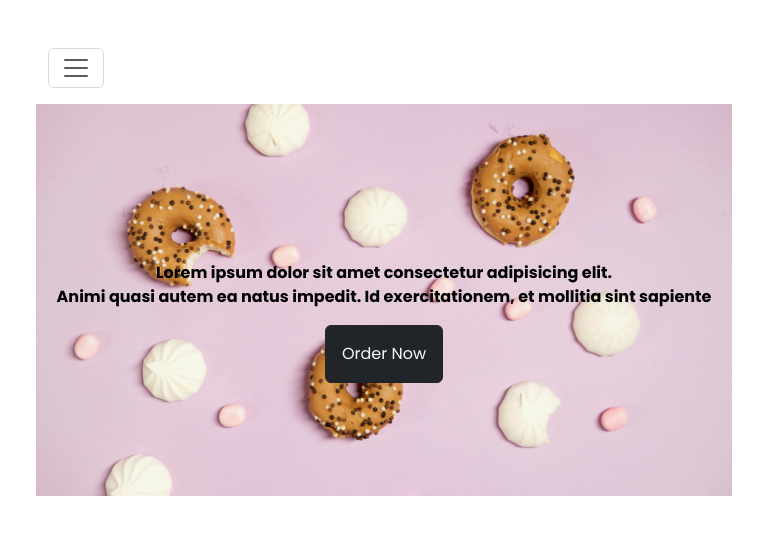
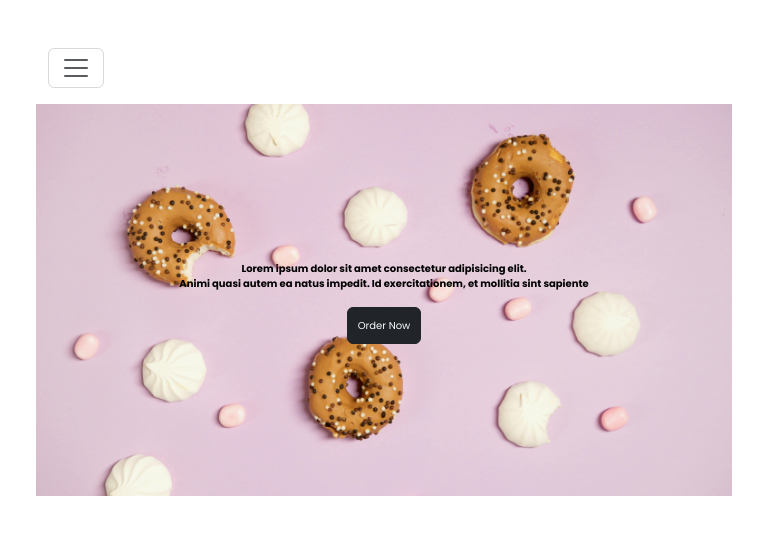
Before and after one commit to krishna35911/Donut, a plain HTML site: page index.html in a window 768 px wide. Shown: the top 538 px of the page. Drawn offline with nearby package versions, Linux system fonts and the light colour scheme.

```diff
--- a/index.html
+++ b/index.html
@@ -49,7 +49,7 @@
             <img src="./images/pexels-artempodrez-6823748.jpg" alt="" class="image">
             <div class="content">
                 <p>Lorem ipsum dolor sit amet consectetur adipisicing elit. <br> Animi quasi autem ea natus impedit. Id exercitationem, et mollitia sint sapiente </p>
-                <button class="btn btn-dark text-light p-3">Order Now</button>
+                <button class="btn btn-dark text-light">Order Now</button>
             </div>
         </div>
 
--- a/style.css
+++ b/style.css
@@ -6,8 +6,30 @@
     font-family: "Poppins", serif;
 }
 
+@media (min-width: 768px) {
+    .content p {
+        font-size: 25px;
+    }
+
+    .content button {
+        font-size: 15px;
+        padding: 10px 10px;
+    }
+}
+
+@media (max-width: 768px) {
+    .content p {
+        font-size: 10px;
+    }
+
+    .content button {
+        font-size: 10px;
+    }
+}
+
 .image-container {
     position: relative;
+    overflow: scroll;
 }
 
 .image {
@@ -21,7 +43,9 @@
     width: 100%; /* Optional for better alignment */
     color: rgb(0, 0, 0);
     font-weight: bold;
+
 }
+
 .about
 {
     background-color: #e7cddb;
```
